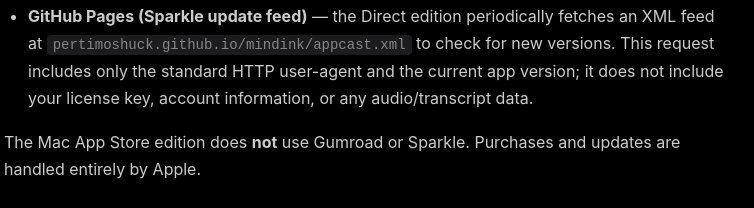
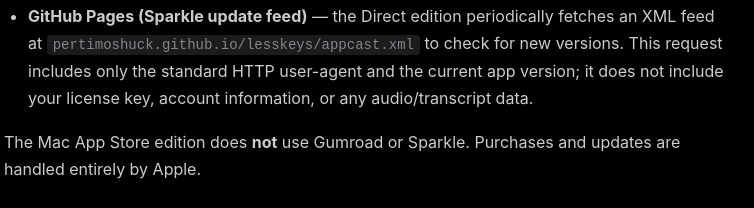
Before and after one commit to pertimoshuck/lesskeys, a plain HTML site: page privacy.html in a window 1280 px wide. Shown: the part 2556-2764 px from the top of the page, 276-1030 px from the left. Drawn offline with Linux system fonts and the light colour scheme.

Commit message:
Update Sparkle appcast URL mindink -> lesskeys

```diff
--- a/privacy.html
+++ b/privacy.html
@@ -111,7 +111,7 @@
 
 <ul>
   <li><strong>Gumroad</strong> — processes one-time purchases of Lesskeys and issues license keys. When you activate a license, Lesskeys sends the license key to <code>api.gumroad.com</code> to verify it; Gumroad's response (purchase date, refund/dispute status) determines whether the key is valid. Your audio, transcripts, recordings, and clipboard data are never sent to Gumroad. See <a href="https://gumroad.com/privacy" target="_blank" rel="noopener">Gumroad's privacy policy</a>.</li>
-  <li><strong>GitHub Pages (Sparkle update feed)</strong> — the Direct edition periodically fetches an XML feed at <code>pertimoshuck.github.io/mindink/appcast.xml</code> to check for new versions. This request includes only the standard HTTP user-agent and the current app version; it does not include your license key, account information, or any audio/transcript data.</li>
+  <li><strong>GitHub Pages (Sparkle update feed)</strong> — the Direct edition periodically fetches an XML feed at <code>pertimoshuck.github.io/lesskeys/appcast.xml</code> to check for new versions. This request includes only the standard HTTP user-agent and the current app version; it does not include your license key, account information, or any audio/transcript data.</li>
 </ul>
 
 <p>The Mac App Store edition does <strong>not</strong> use Gumroad or Sparkle. Purchases and updates are handled entirely by Apple.</p>
```
